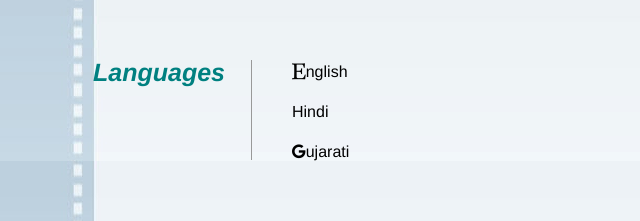
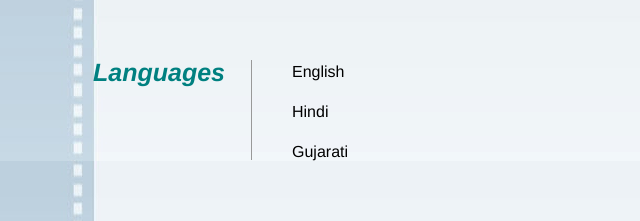
Before and after one commit to adityacharya/adityacharya.github.io, a plain HTML site: page index.html in a window 1280 px wide. Shown: the part 1470-1691 px from the top of the page, 165-805 px from the left. Drawn offline with Linux system fonts and the light colour scheme.

Commit message:
Update index.html

```diff
--- a/index.html
+++ b/index.html
@@ -165,9 +165,9 @@
             <dt><h2>Languages</h2></dt>
             <dd>
             	<ul>
-                    <p><i class="fa fa-etsy" aria-hidden="true"></i>nglish</p>
+                    <p>English</p>
                     <p>Hindi</p>
-                    <p><i class="fa fa-google" aria-hidden="true"></i>ujarati</p>
+                    <p>Gujarati</p>
 
                 </ul>
 
```
